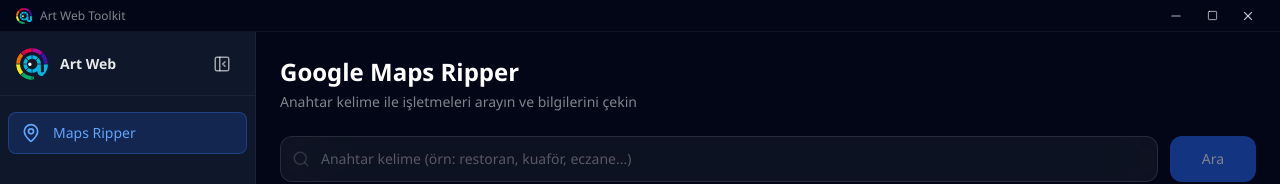
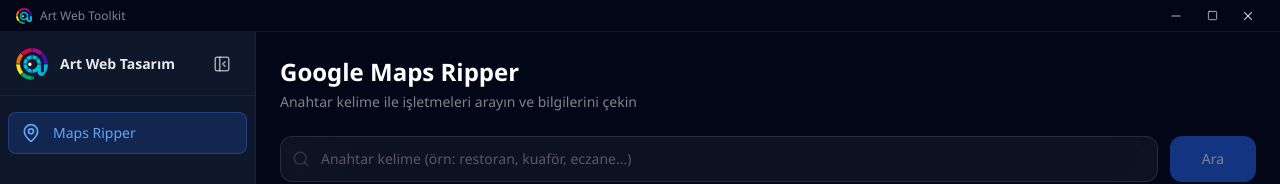
Before and after one commit to hollmmes/ArtwebElectron, a React (Vite) app: page / in a window 1280 px wide. Shown: the top 184 px of the page. Built offline with nearby package versions, Linux system fonts and the light colour scheme.

Commit message:
v0.1.9: Sidebar title -> Art Web Tasarım
Co-Authored-By: Claude Opus 4.6 <noreply@anthropic.com>

```diff
--- a/package.json
+++ b/package.json
@@ -1,6 +1,6 @@
 {
   "name": "artweb-electron",
-  "version": "0.1.8",
+  "version": "0.1.9",
   "description": "Art Web Tasarim - Sirket Ici Yonetim Uygulamasi",
   "main": "electron/main.cjs",
   "scripts": {
--- a/src/components/Settings.jsx
+++ b/src/components/Settings.jsx
@@ -1,7 +1,7 @@
 import { useState, useEffect } from 'react'
 import { RefreshCw, CheckCircle, Download, AlertCircle } from 'lucide-react'
 
-const APP_VERSION = '0.1.8'
+const APP_VERSION = '0.1.9'
 
 export default function Settings() {
   const [updateStatus, setUpdateStatus] = useState('idle')
--- a/src/components/Sidebar.jsx
+++ b/src/components/Sidebar.jsx
@@ -16,7 +16,7 @@ export default function Sidebar({ isOpen, onToggle, activeModule, onModuleChange
         {isOpen ? (
           <div className="flex items-center gap-3">
             <img src="./icon.png" alt="Art Web" className="w-8 h-8 rounded-full" />
-            <span className="text-sm font-semibold text-white/90">Art Web</span>
+            <span className="text-sm font-semibold text-white/90">Art Web Tasarım</span>
           </div>
         ) : (
           <img src="./icon.png" alt="Art Web" className="w-8 h-8 rounded-full" />
```
